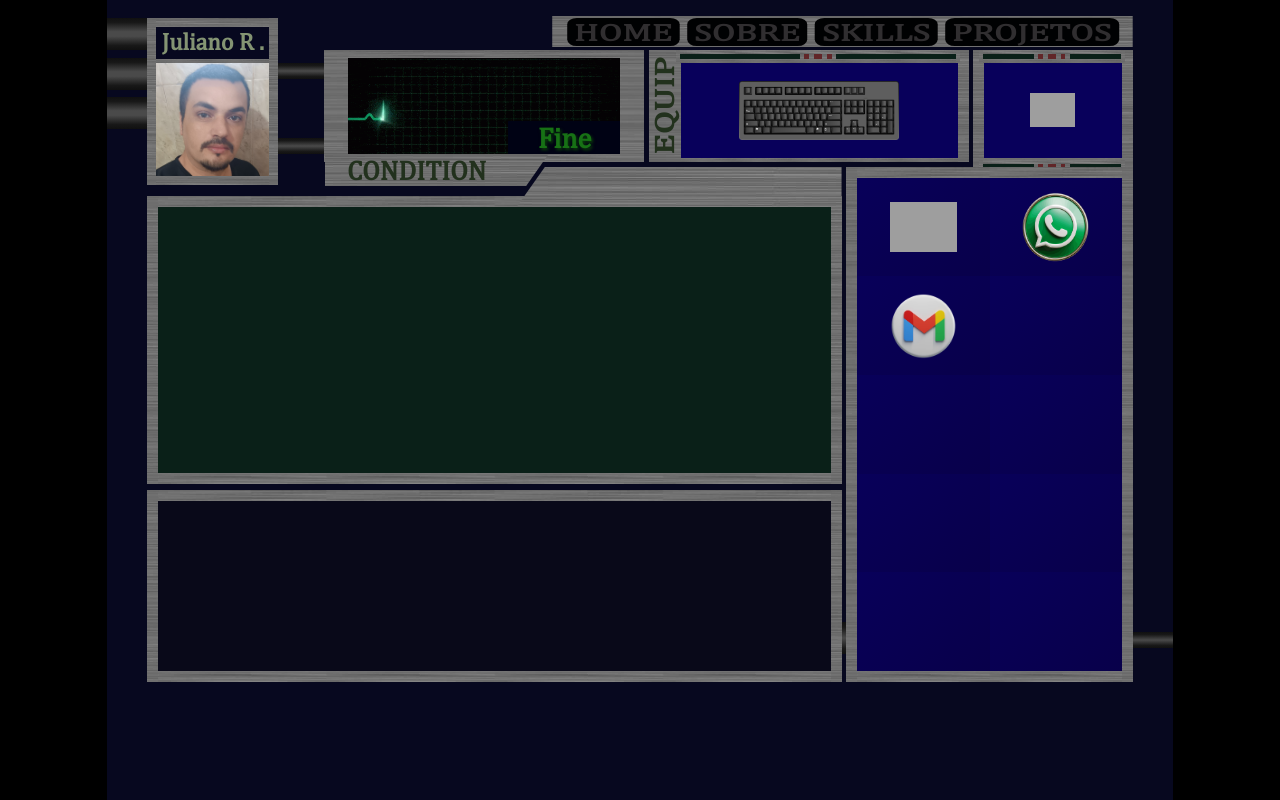
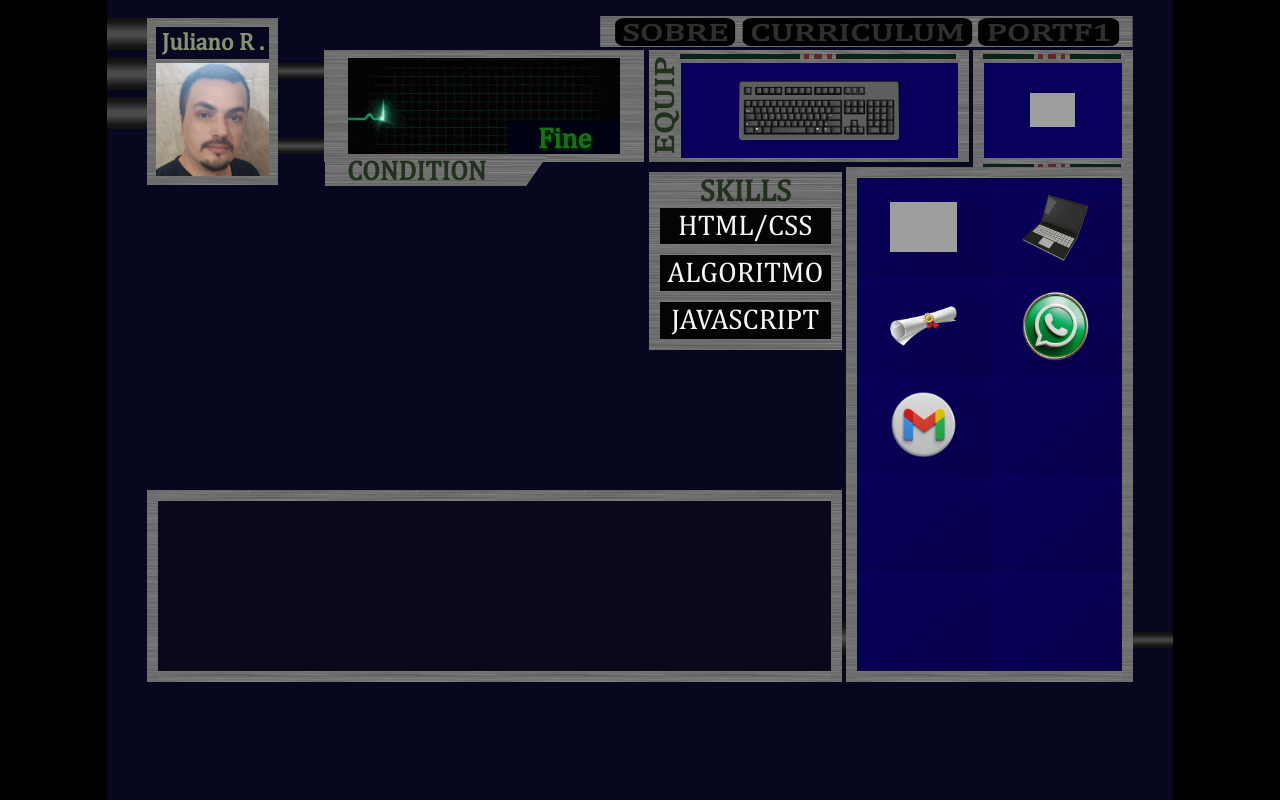
Before and after one commit to JulianoVReis/portfolio-re2, a plain HTML site: page index.html in a window 1280 px wide. Both pictures are taken after a click on the picture 923 px from the left and 227 px from the top of the page. Drawn offline with nearby package versions, Linux system fonts and the light colour scheme; grey boxes are pictures that could not be loaded.

Commit message:
update portfolio

```diff
--- a/index.html
+++ b/index.html
@@ -12,10 +12,9 @@
 		<header>
 			<nav>
 				<ul>
-					<li><a href="#home">HOME</a></li>
 					<li><a href="#sobre">SOBRE</a></li>
-					<li><a href="#skills">SKILLS</a></li>
-					<li><a href="#projetos">PROJETOS</a></li>
+					<li><a href="#cv">CURRICULUM</a></li>
+					<li><a href="#pf1">PORTF1</a></li>
 				</ul>
 			</nav>
 			<div class="container-1">
@@ -42,6 +41,14 @@
 						<span class="vermelho">s</span>
 						<span class="verde">s</span>
 					</div>
+					<div class="modal-skills">
+					<h2>SKILLS</h2>
+					<ul>
+						<li class="n1">HTML/CSS</li>
+						<li class="n2">ALGORITMO</li>
+						<li class="n3">JAVASCRIPT</li>
+					</ul>
+				</div>
 				</div>
 				<div class="mouse">
 					<img src="img/mouse.png" alt="Mouse">
@@ -65,9 +72,7 @@
 		<main>
 			<section class="container-2">
 				<div class="info-1">
-					<div class="info-1-img">
-
-					</div>
+					<div class="info-1-img"></div>
 					<span></span>
 				</div>
 				<div class="info-2">
@@ -76,11 +81,11 @@
 			</section>
 			<section class="container-3">
 				<div class="inv">
-					<div class="slot"><img class="skills" src="img/skills.png" alt="Skills"></div>
+					<div class="slot"><img class="skills" src="img/skills.png" alt="Engrenagem"></div>
+					<div class="slot"><img class="projetos" src="img/projetos.png" alt="Notebook"></div>
+					<div class="slot"><img class="certificados" src="img/certificados.png" alt="Certificado"></div>
 					<div class="slot"><img class="whatsapp" src="img/whatsapp.png" alt="WhatsApp"></div>
 					<div class="slot"><img class="gmail" src="img/gmail.webp" alt="Gmail"></div>
-					<div class="slot"></div>
-					<div class="slot"></div>
 					<div class="slot"></div>
 					<div class="slot"></div>
 					<div class="slot"></div>
--- a/script.js
+++ b/script.js
@@ -1,12 +1,29 @@
 // inicio da animacao de clique do inventario
 let whatsapp = document.querySelector('.whatsapp')
 let gmail = document.querySelector('.gmail')
+let skills = document.querySelector('.skills')
+let modalSkills = document.querySelector('.modal-skills')
+let modalSkillsN1 = document.querySelector('.modal-skills .n1')
+let modalSkillsN2 = document.querySelector('.modal-skills .n2')
+let modalSkillsN3 = document.querySelector('.modal-skills .n3')
 let info1img = document.querySelector('.info-1-img')
-let info2txt = document.querySelector('.txt-info-2')
+let info1 = document.querySelector('.info-1')
+let info1Span = document.querySelector('.info-1 span')
+let info2txt = document.querySelector('#info2txt')
 let img = document.createElement('img')
 info1img.appendChild(img)
 
+// inicio estilos originais
+let info1Styles = getComputedStyle(info1)
+let originalBorderImage = info1Styles.borderImage
+let originalBackgroundColor = info1Styles.backgroundColor
+// fim estilos originais
+
 whatsapp.addEventListener('click', () => {
+	modalSkills.style.display = 'none'
+	info1.style.borderImage = originalBorderImage
+	info1.style.backgroundColor = originalBackgroundColor
+	info1Span.style.display = 'block'
 	if (info1img.style.display === 'flex' && img.src.includes('whatsapp.png')) {
     info1img.style.display = 'none'
     info2txt.style.display = 'none'
@@ -14,11 +31,15 @@ whatsapp.addEventListener('click', () => {
     info1img.style.display = 'flex'
     img.src = 'img/whatsapp.png'
     info2txt.style.display = 'block'
-		typeWriterInfo('<span style="color: green;">WhatsApp</span>: (51) 989199543')
+		typeWriterInfo('<span style="color: #19E428;">WhatsApp</span><br>(51) 989199543')
   }
 })
 
 gmail.addEventListener('click', () => {
+	modalSkills.style.display = 'none'
+	info1.style.borderImage = originalBorderImage
+	info1.style.backgroundColor = originalBackgroundColor
+	info1Span.style.display = 'block'
 	if (info1img.style.display === 'flex' && img.src.includes('gmail.webp')) {
     info1img.style.display = 'none'
     info2txt.style.display = 'none'
@@ -26,18 +47,31 @@ gmail.addEventListener('click', () => {
     info1img.style.display = 'flex'
     img.src = 'img/gmail.webp'
     info2txt.style.display = 'block'
-		typeWriterInfo('<span style="color: green;">Gmail</span>: julianovreis@gmail.com')
+		typeWriterInfo('<span style="color: #19E428;">Gmail</span><br>julianovreis@gmail.com')
   }
+})
+
+skills.addEventListener('click', () => {
+	info1.style.borderImage = 'none'
+	info1.style.backgroundColor = '#07081F'
+	info1img.style.display = 'none'
+	info1Span.style.display = 'none'
+	info2txt.style.display = 'none'
+	if (modalSkills.style.display === 'block') {
+		modalSkills.style.display = 'none'
+	} else {
+		modalSkills.style.display = 'block'
+	}
 })
 
 document.addEventListener('click', (e) => {
   if (
     !whatsapp.contains(e.target) &&
     !gmail.contains(e.target) &&
-    !info1img.contains(e.target)
+    !skills.contains(e.target) &&
+    !modalSkills.contains(e.target)
   ) {
-    info1img.style.display = 'none';
-    info2txt.style.display = 'none';
+    modalSkills.style.display = 'none'
   }
 })
 // fim da animacao de clique do inventario
@@ -48,7 +82,7 @@ let typeitInstance = null
 function typeWriterInfo(texto) {
   if (typeitInstance) {
     typeitInstance.destroy()
-    document.querySelector('#info2txt').innerHTML = ''
+    info2txt.innerHTML = ''
   }
 
   typeitInstance = new TypeIt("#info2txt", {
@@ -60,3 +94,36 @@ function typeWriterInfo(texto) {
   }).go()
 }
 // fim typewriter
+
+// inicio do modal das skills
+modalSkillsN1.addEventListener('click', () => {
+	info2txt.style.display = 'block'
+	typeWriterInfo('<span style="color: #19E428;">HTML5/CSS3</span><br>Curso em Vídeo - 40h<br>Origamid - 23h')
+})
+
+modalSkillsN2.addEventListener('click', () => {
+	info2txt.style.display = 'block'
+	typeWriterInfo('<span style="color: #19E428;">Algoritmos</span><br>Curso em Vídeo - 40h')
+})
+
+modalSkillsN3.addEventListener('click', () => {
+	info2txt.style.display = 'block'
+	typeWriterInfo('<span style="color: #19E428;">JavaScript</span><br>Curso em Vídeo - 40h<br>Origamid - 37h')
+})
+
+document.addEventListener('click', (e) => {
+  let ignorarClique = [
+    info2txt,
+    modalSkillsN1,
+    modalSkillsN2,
+    modalSkillsN3,
+    whatsapp,
+    gmail
+  ]
+
+  let clicouFora = !ignorarClique.some(el => el.contains(e.target))
+  if (clicouFora) {
+    info2txt.style.display = 'none'
+  }
+})
+// fim do modal das skills
--- a/style.css
+++ b/style.css
@@ -28,7 +28,7 @@ body {
 nav {
 	display: flex;
 	justify-content: center;
-	padding-left: 25.3rem;
+	padding-left: 28.3rem;
 }
 
 nav ul {
@@ -345,6 +345,7 @@ main {
 }
 
 .info-1 span {
+	display: block;
 	width: 20.31rem;
 	height: 2.5rem;
 	background: url('img/fundo.jpg') fixed;
@@ -401,7 +402,7 @@ main {
 	background-image: linear-gradient(140deg, #08005A, #080052 50%, #08004A);
 }
 
-.whatsapp, .gmail, .skills {
+.whatsapp, .gmail, .skills, .projetos, .certificados {
 	width: 4.2rem;
 	cursor: pointer;
 }
@@ -427,3 +428,42 @@ main {
 	color: transparent;
 	background-image: linear-gradient(#101010, #181818, #313131, #4A4A4A, #313131, #181818, #101010);
 }
+
+.modal-skills {
+	display: none;
+	background: url('img/fundo.jpg');
+	z-index: 1;
+	position: absolute;
+	bottom: -184%;
+	left: -11.5%;
+}
+
+.modal-skills h2 {
+	text-align: center;
+	font-size: 1.9rem;
+	font-weight: bolder;
+	color: #22311D;
+}
+
+.modal-skills ul {
+	list-style: none;
+	padding: 0 .7rem .7rem;
+}
+
+.modal-skills li {
+	font-size: 1.8rem;
+	text-align: center;
+	transition: .1s;
+	cursor: pointer;
+	color: #F6F6F6;
+	background-color: #040404;
+	padding: 0 .45rem .2rem;
+}
+
+.modal-skills li + li {
+	margin-top: .7rem;
+}
+
+.modal-skills li:hover {
+	color: #59577B;
+}
```
Also changed, not shown: img/certificados.png (added), img/projetos.png (added).
